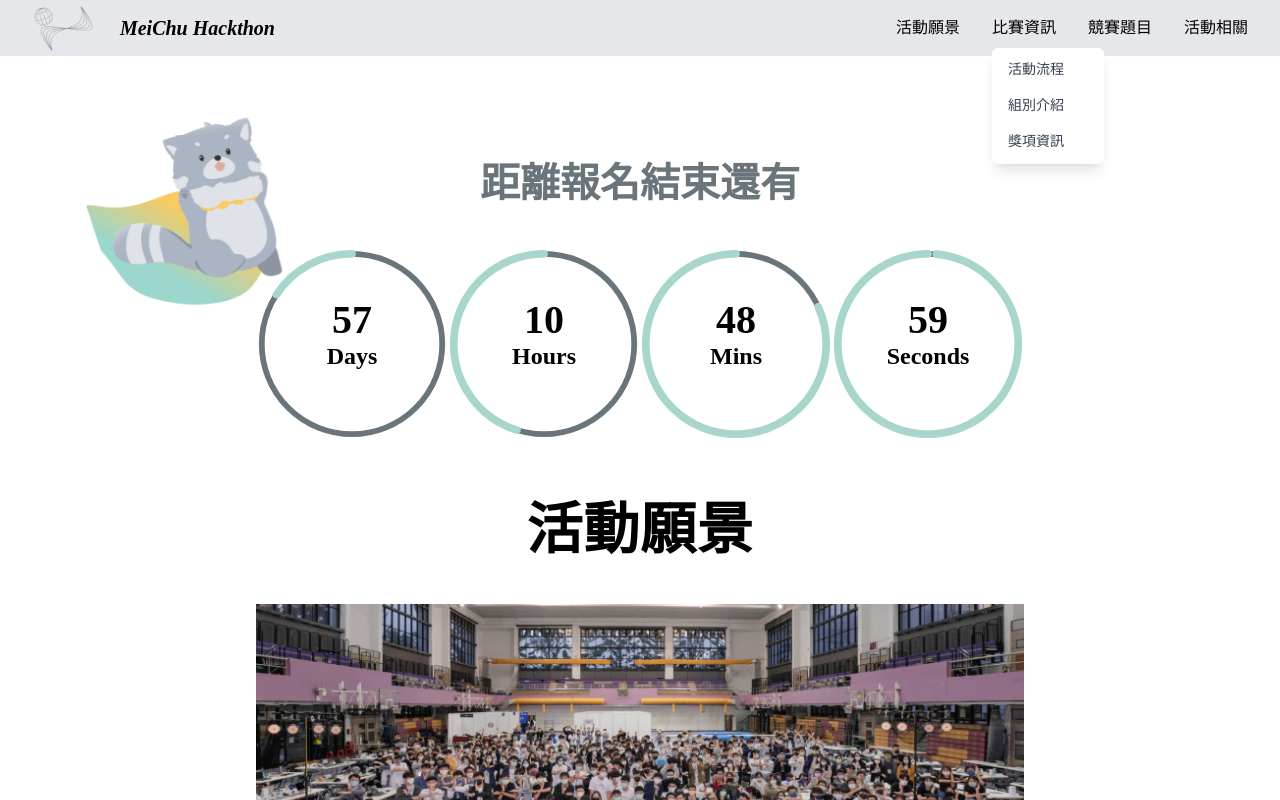
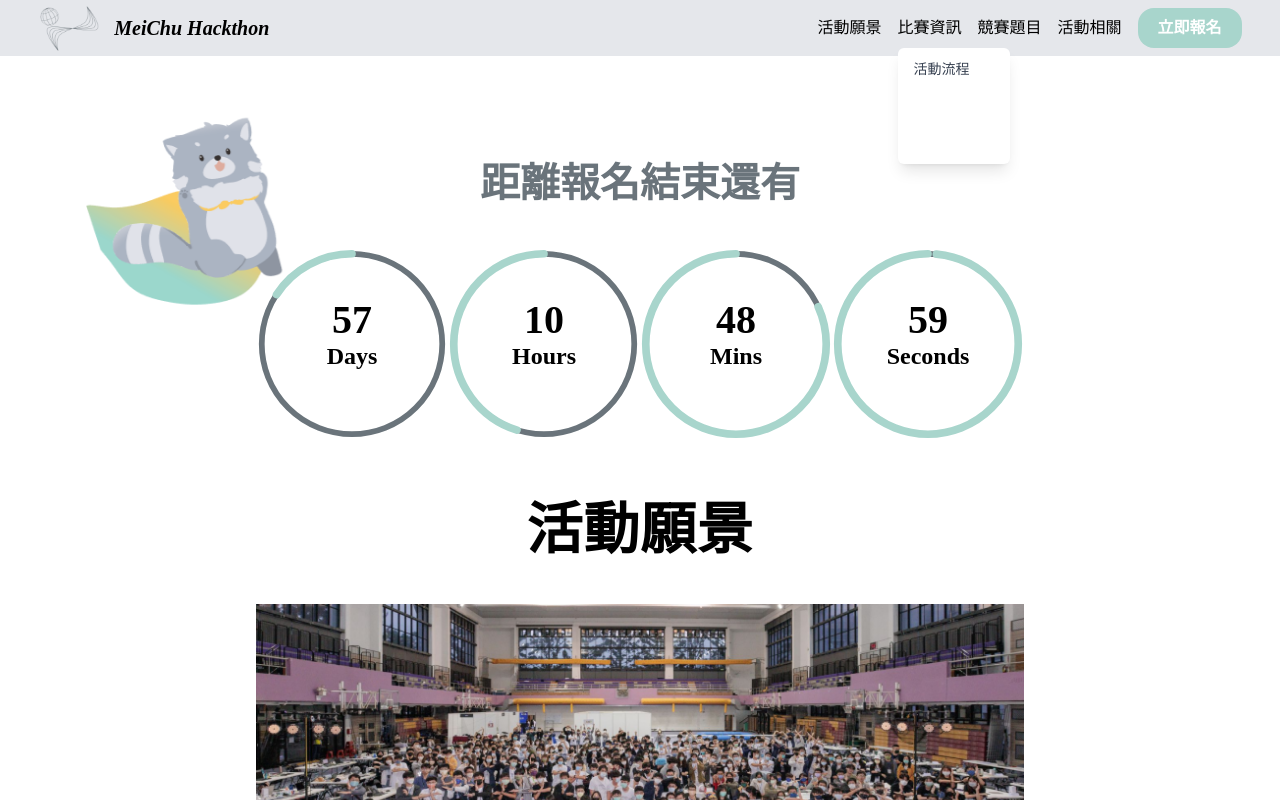
Before and after one commit to Official-Meichu-Hackathon/2023-singup, a Next.js app: page / in a window 1280 px wide. Both pictures are taken after a click on the button "比賽資訊". Shown: the top 800 px of the page. Built offline with nearby package versions, Linux system fonts and the light colour scheme; a web font is replaced by a local one.

Commit message:
feat: add sign up

```diff
--- a/app/layout.jsx
+++ b/app/layout.jsx
@@ -11,13 +11,13 @@
 
 const RootLayout = ({ children }) => (
   <html lang="en">
-    <body className = "bg-[#FFFFFF]">
+    <body className="bg-[#FFFFFF] top-0 absolute">
       {/* <div className='main'>
           <div className='gradient' />
         </div> */}
-      <NavBar/>
+      <NavBar />
       <main className="">{children}</main>
-      <Footer/>
+      <Footer />
     </body>
   </html>
 );
--- a/components/NavBar.jsx
+++ b/components/NavBar.jsx
@@ -12,22 +12,34 @@
 const Navbar = () => {
   return (
     <>
+      <div className='block md:hidden z-50 fixed w-full'>
+        <div className='w-full h-14 flex justify-between items-center px-[3%] bg-gray-200  '>
+          <div className='text-xl font-bold flex items-center h-full'>
+            <img className="object-contain mat h-5/6 "
+              src='/assets/images/logo.svg'
+              alt='logo' />
+            <div className="ml-3 hackathon_title ">
+              MeiChu Hackthon
+            </div>
+          </div>
+        </div>
+      </div>
       <div className='hidden md:block z-50 fixed w-full'>
-        <div className='w-full h-14 flex justify-between items-center px-8 bg-gray-200  '>
+        <div className='w-full h-14 flex justify-between items-center px-[3%] bg-gray-200  '>
           <div className='text-xl font-bold  flex items-center h-full'>
             <img className="object-contain mat h-5/6 "
               src='/assets/images/logo.svg'
               alt='logo' />
-            <div className="ml-6 hackathon_title">
+            <div className="ml-3 hackathon_title ">
               MeiChu Hackthon
             </div>
           </div>
 
-          <ul className='flex items-center'>
-            <li className='w-16  mx-4'>
+          <ul className='flex items-center max-h-10'>
+            <li className='w-auto  mx-2'>
               <a href='#temp'>活動願景</a>
             </li>
-            <li className='w-16  mx-4'>
+            <li className='w-auto  mx-2'>
               <Menu as='div' className='relative inline-block text-left'>
                 <Menu.Button>比賽資訊</Menu.Button>
                 <Transition
@@ -39,7 +51,7 @@
                   leaveFrom='transform opacity-100 scale-100'
                   leaveTo='transform opacity-0 scale-95'
                 >
-                  <Menu.Items className='origin-top-left absolute left-0 mt-2 w-28 rounded-md shadow-lg bg-white divide-y divide-gray-100 focus:outline-none z-30'>
+                  <Menu.Items className='origin-top-left absolute left-0 mt-2 w-28 rounded-md shadow-lg bg-white divide-y divide-gray-100 focus:outline-none z-30 bg-gray-500 text-white'>
                     <div className='py-1'>
                       <Menu.Item>
                         {({ active }) => (
@@ -63,7 +75,7 @@
                             className={classNames(
                               active
                                 ? 'bg-gray-100 text-gray-900'
-                                : 'text-gray-700',
+                                : ' ',
                               'block px-4 py-2 text-sm'
                             )}
                           >
@@ -78,7 +90,7 @@
                             className={classNames(
                               active
                                 ? 'bg-gray-100 text-gray-900'
-                                : 'text-gray-700',
+                                : ' ',
                               'block px-4 py-2 text-sm'
                             )}
                           >
@@ -91,7 +103,7 @@
                 </Transition>
               </Menu>
             </li>
-            <li className='w-16 mx-4'>
+            <li className='w-auto mx-2'>
               <Menu as='div' className='relative inline-block text-left'>
                 <Menu.Button>競賽題目</Menu.Button>
                 <Transition
@@ -103,7 +115,7 @@
                   leaveFrom='transform opacity-100 scale-100'
                   leaveTo='transform opacity-0 scale-95'
                 >
-                  <Menu.Items className='origin-top-left absolute left-0 mt-2 w-28 rounded-md shadow-lg bg-white divide-y divide-gray-100 focus:outline-none z-30'>
+                  <Menu.Items className='origin-top-left absolute left-0 mt-2 w-28 rounded-md shadow-lg bg-white divide-y divide-gray-100 focus:outline-none z-30 bg-gray-500 text-white'>
                     <div className='py-1'>
                       <Menu.Item>
                         {({ active }) => (
@@ -112,7 +124,7 @@
                             className={classNames(
                               active
                                 ? 'bg-gray-100 text-gray-900'
-                                : 'text-gray-700',
+                                : "",
                               'block px-4 py-2 text-sm'
                             )}
                           >
@@ -127,7 +139,7 @@
                             className={classNames(
                               active
                                 ? 'bg-gray-100 text-gray-900'
-                                : 'text-gray-700',
+                                : '',
                               'block px-4 py-2 text-sm'
                             )}
                           >
@@ -140,7 +152,7 @@
                 </Transition>
               </Menu>
             </li>
-            <li className='w-16 ml-4'>
+            <li className='w-auto mx-2'>
               <Menu as='div' className='relative inline-block text-left'>
                 <Menu.Button>活動相關</Menu.Button>
                 <Transition
@@ -152,7 +164,7 @@
                   leaveFrom='transform opacity-100 scale-100'
                   leaveTo='transform opacity-0 scale-95'
                 >
-                  <Menu.Items className='origin-top-left absolute left-0 mt-2 w-24 rounded-md shadow-lg bg-white divide-y divide-gray-100 focus:outline-none z-30'>
+                  <Menu.Items className='origin-top-left absolute left-0 mt-2 w-24 rounded-md shadow-lg bg-white divide-y divide-gray-100 focus:outline-none z-30 bg-gray-500 text-white'>
                     <div className='py-1'>
                       <Menu.Item>
                         {({ active }) => (
@@ -161,7 +173,7 @@
                             className={classNames(
                               active
                                 ? 'bg-gray-100 text-gray-900'
-                                : 'text-gray-700',
+                                : ' ',
                               'block px-4 py-2 text-sm'
                             )}
                           >
@@ -176,7 +188,7 @@
                             className={classNames(
                               active
                                 ? 'bg-gray-100 text-gray-900'
-                                : 'text-gray-700',
+                                : ' ',
                               'block px-4 py-2 text-sm'
                             )}
                           >
@@ -189,6 +201,9 @@
                 </Transition>
               </Menu>
             </li>
+            <li className='w-auto ml-2 bg-[#A8D5CC] text-white px-5 py-1 font-bold rounded-2xl'>
+              <a href='https://www.youtube.com/watch?v=dQw4w9WgXcQ&ab_channel=RickAstley' target="_blank">立即報名</a>
+            </li>
           </ul>
         </div>
         <ScrollProgressIndicator />
```
Also changed, not shown: components/Award.jsx (+47 -47 lines).
